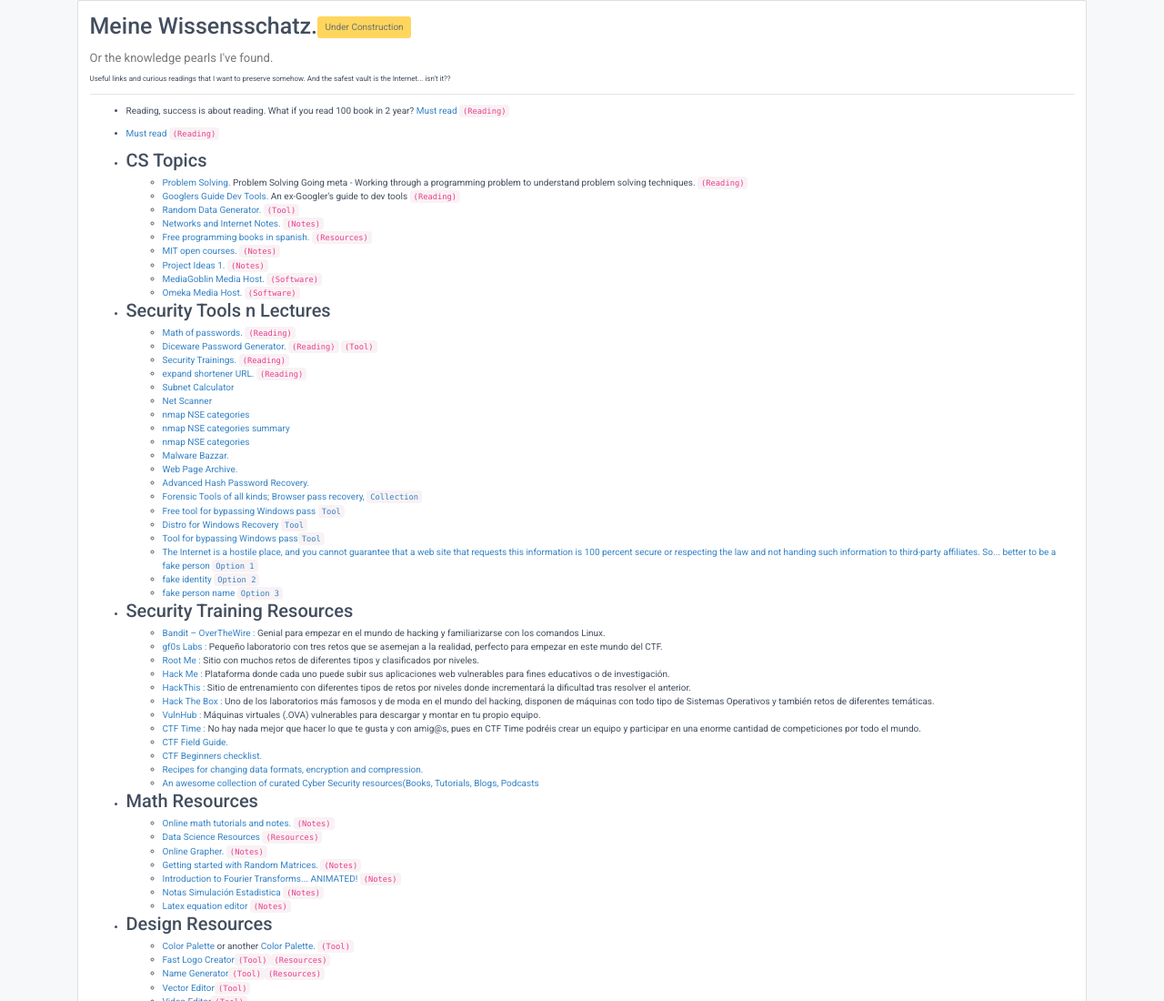
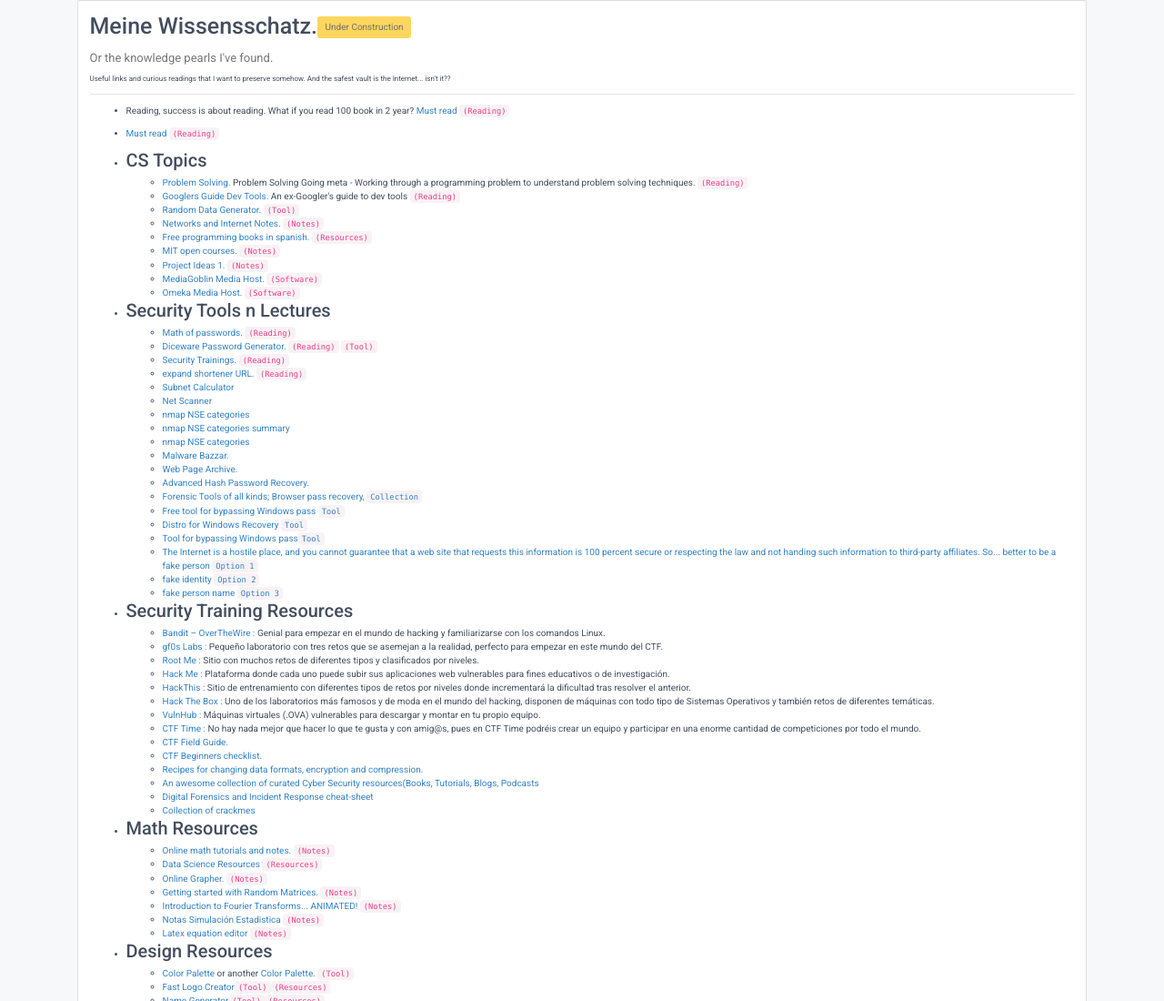
Before and after one commit to UlmoMacias/UlmoMacias.github.io, a plain HTML site: page blog.html in a window 1280 px wide. Shown: the top 1100 px of the page at 91% size. Drawn offline with nearby package versions, Linux system fonts and the light colour scheme; a script that the page names is missing.

Commit message:
added entries

```diff
--- a/blog.html
+++ b/blog.html
@@ -168,6 +168,8 @@
                                 <li> <a href="https://gchq.github.io/CyberChef/">Recipes for changing data formats, encryption and compression. </a> </li>
 
                                 <li> <a href="https://reconshell.com/awesome-cybersec-resources/"> An awesome collection of curated Cyber Security resources(Books, Tutorials, Blogs, Podcasts </a> </li>
+                                <li> <a href="https://www.jaiminton.com/cheatsheet/DFIR/#"> Digital Forensics and Incident Response cheat-sheet </a> </li>
+                                <li> <a href="https://crackmes.one"> Collection of crackmes </a> </li>
 
                             </ul>
 
```
Also changed, not shown: index.html (+1 -1 lines). Lines whose indentation alone changed are shown as unchanged.
